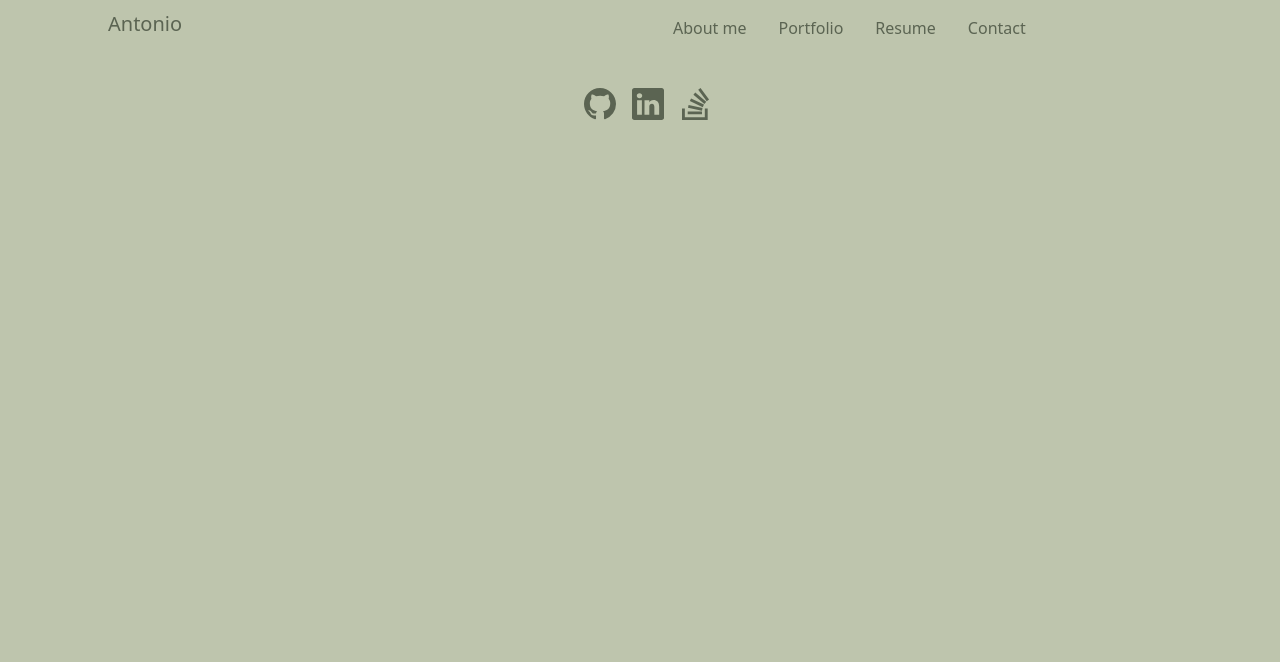
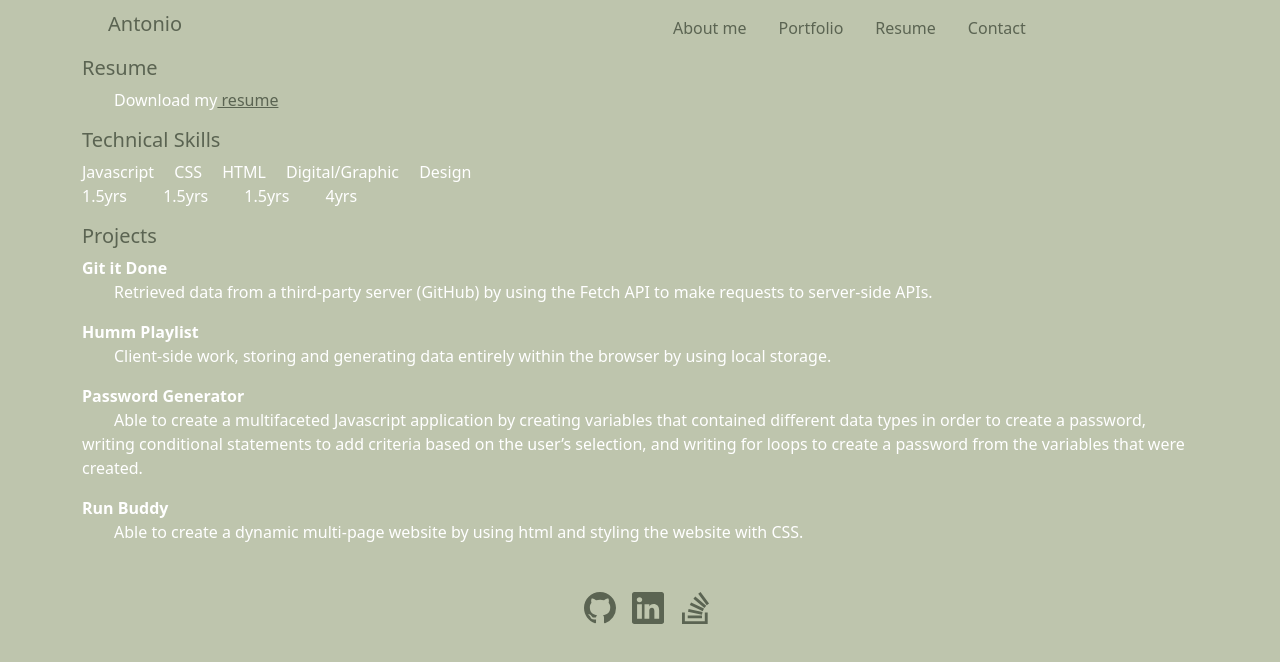
Before and after one commit to tonito98/react-portfolio, a React (Create React App) app: page /resume in a window 1280 px wide. Shown: the top 662 px of the page. Built offline with nearby package versions, Linux system fonts and the light colour scheme.

Commit message:
Has a link to a downloadable resume and a list of the developer’s proficiencies

```diff
--- a/src/App.js
+++ b/src/App.js
@@ -5,6 +5,7 @@ import ContactForm from './components/Contact';
 import Footer from './components/Footer/Footer';
 import Header from './components/Header/Header';
 import Portfolio from './components/Portfolio/Portfolio';
+import Resume from './components/Resume';
 
 function App() {
   return (
@@ -17,6 +18,7 @@ function App() {
         <Route path="/contact" element={<ContactForm />} />
         <Route path="/about" element={<About />} />
         <Route path="/portfolio" element= {<Portfolio/>} />
+        <Route path="/resume" element= {<Resume/>}/>
         </Routes>
       </main>
 
--- /dev/null
+++ b/src/components/Resume/index.js
@@ -0,0 +1,42 @@
+import React from "react";
+
+function Resume(){
+    return (
+        <section id="resume">
+            <div class="container">
+                <div class= "row align-items-center">
+                    <div class ="col">
+                        <h5 id="resumeHeaders"> Resume </h5>
+                        <p>Download my
+                           <a href="src\assets\ResumePdf\Antonio Anaya Tapia Resume Tech Fall 2022.pdf" download> resume</a>
+                            </p>
+                        <h5 id="resumeHeaders">Technical Skills</h5>
+                        <p id="techSkills"> Javascript CSS HTML Digital/Graphic Design</p>
+                        <p id="techSkillsYrs">1.5yrs 1.5yrs 1.5yrs 4yrs</p>
+                        <h5 id="resumeHeaders">Projects</h5>
+                        <p id="projectTitles"> Git it Done</p>
+                            <p> Retrieved data from a third-party server (GitHub) by using the Fetch API to
+                            make requests to server-side APIs.</p>
+                        <p id="projectTitles">Humm Playlist</p>
+                            <p>Client-side work, storing and generating data entirely within the browser by
+                            using local storage.</p>
+                        <p id="projectTitles">Password Generator</p>
+                            <p>Able to create a multifaceted Javascript application by creating variables that
+                            contained different data types in order to create a password, writing conditional
+                            statements to add criteria based on the user’s selection, and writing for loops to
+                            create a password from the variables that were created.</p>
+                        <p id="projectTitles">Run Buddy</p>
+                            <p>Able to create a dynamic multi-page website by using html and styling the
+                            website with CSS.</p>
+
+                    </div>
+
+                </div>
+
+            </div>
+
+        </section>
+    )
+}
+
+export default Resume;
--- a/src/custom.scss
+++ b/src/custom.scss
@@ -159,3 +159,25 @@ nav.navbar {
 h4{
   margin-bottom: 4vw;
 }
+// Resume section
+#resumeHeaders{
+  padding-left: 0;
+}
+
+#projectTitles{
+  font-weight: bold;
+  text-indent: 0;
+  margin-bottom: 0;
+}
+
+#techSkills{
+  word-spacing: 1rem;
+  margin-bottom: 0;
+  text-indent: 0;
+}
+
+#techSkillsYrs{
+  word-spacing: 2rem;
+  text-indent: 0;
+
+}
```
Also changed, not shown: 1 other file (tests, documents, lock files or other folders).
